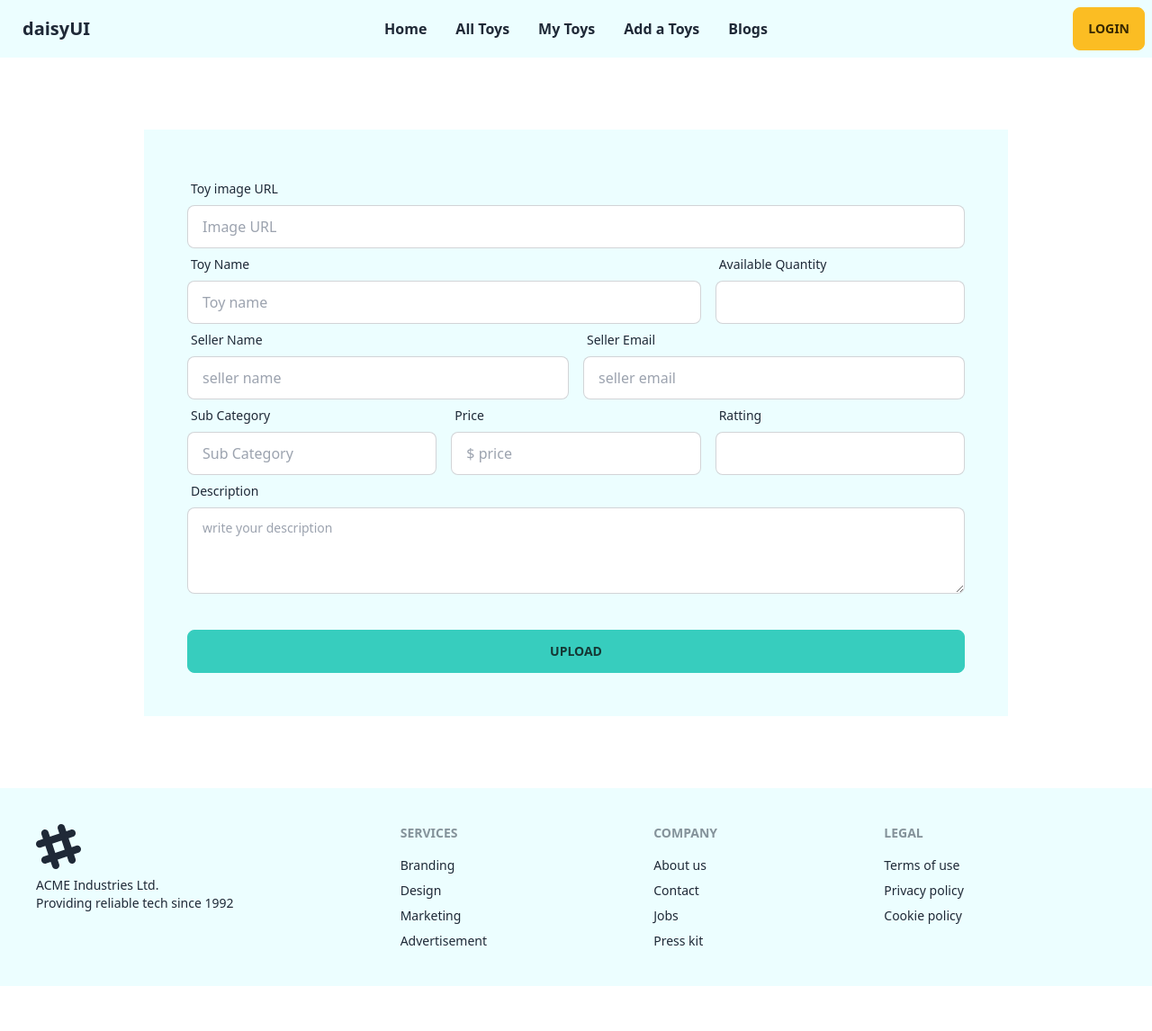
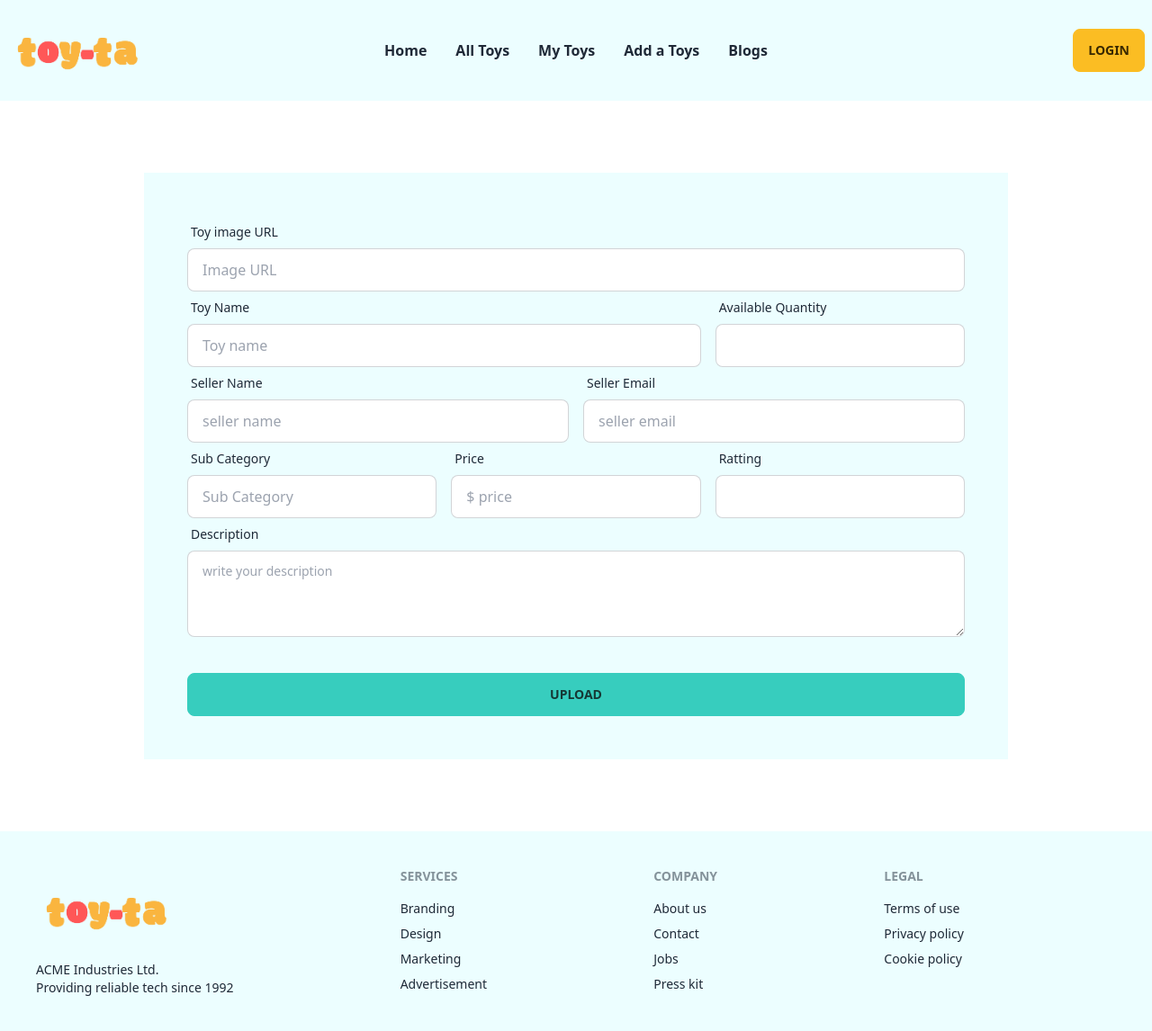
Before and after one commit to majedrahani/toy-ta, a React (Vite) app: page /addToy in a window 1280 px wide. Shown: the whole page at 90% size. Before the commit the page ends 1096 px from the top, so only its background shows below. Built offline with nearby package versions, Linux system fonts and the light colour scheme; no server answers.

Commit message:
brand logo added

```diff
--- a/src/AddToy/AddToy.jsx
+++ b/src/AddToy/AddToy.jsx
@@ -40,6 +40,9 @@ const AddToy = () => {
         .then(res => res.json())
         .then(data => {
             console.log(data)
+            if(data.insertedId){
+                alert('Upload successfully')
+            }
         })
 
         // form.reset()
--- a/src/AllToys/AllToysCard.jsx
+++ b/src/AllToys/AllToysCard.jsx
@@ -21,7 +21,7 @@ const AllToysCard = ({allToy}) => {
                         <td>
                             <div className="flex items-center space-x-3">
                                 <div className="avatar">
-                                    <div className="mask mask-squircle w-24 h-24">
+                                    <div className="mask rounded w-24 h-24">
                                         <img src={img} alt="Avatar Tailwind CSS Component" />
                                     </div>
                                 </div>
--- a/src/myToy/myToysCard.jsx
+++ b/src/myToy/myToysCard.jsx
@@ -27,7 +27,7 @@ const MyToysCard = ({ myToy, handleDelete }) => {
                             <td>
                                 <div className="flex items-center space-x-3">
                                     <div className="avatar">
-                                        <div className="mask mask-squircle w-24 h-24">
+                                        <div className="mask rounded w-24 h-24">
                                             <img src={img} alt="Avatar Tailwind CSS Component" />
                                         </div>
                                     </div>
--- a/src/shared/Footer.jsx
+++ b/src/shared/Footer.jsx
@@ -1,10 +1,11 @@
 import React from 'react';
+import logo from '../../public/toy_logo.png'
 
 const Footer = () => {
     return (
         <footer className="footer p-10 bg-cyan-50 text-base-content">
             <div>
-                <svg width="50" height="50" viewBox="0 0 24 24" xmlns="http://www.w3.org/2000/svg" fillRule="evenodd" clipRule="evenodd" className="fill-current"><path d="M22.672 15.226l-2.432.811.841 2.515c.33 1.019-.209 2.127-1.23 2.456-1.15.325-2.148-.321-2.463-1.226l-.84-2.518-5.013 1.677.84 2.517c.391 1.203-.434 2.542-1.831 2.542-.88 0-1.601-.564-1.86-1.314l-.842-2.516-2.431.809c-1.135.328-2.145-.317-2.463-1.229-.329-1.018.211-2.127 1.231-2.456l2.432-.809-1.621-4.823-2.432.808c-1.355.384-2.558-.59-2.558-1.839 0-.817.509-1.582 1.327-1.846l2.433-.809-.842-2.515c-.33-1.02.211-2.129 1.232-2.458 1.02-.329 2.13.209 2.461 1.229l.842 2.515 5.011-1.677-.839-2.517c-.403-1.238.484-2.553 1.843-2.553.819 0 1.585.509 1.85 1.326l.841 2.517 2.431-.81c1.02-.33 2.131.211 2.461 1.229.332 1.018-.21 2.126-1.23 2.456l-2.433.809 1.622 4.823 2.433-.809c1.242-.401 2.557.484 2.557 1.838 0 .819-.51 1.583-1.328 1.847m-8.992-6.428l-5.01 1.675 1.619 4.828 5.011-1.674-1.62-4.829z"></path></svg>
+                <img src={logo} alt="" className=' w-40' />
                 <p>ACME Industries Ltd.<br />Providing reliable tech since 1992</p>
             </div>
             <div>
--- a/src/shared/NavBar.jsx
+++ b/src/shared/NavBar.jsx
@@ -1,6 +1,7 @@
 import React, { useContext } from 'react';
 import { Link } from 'react-router-dom';
 import { AuthContext } from '../provider/AuthProvider';
+import logo from '../../public/toy_logo.png'
 
 const NavBar = () => {
     const { user, logOut } = useContext(AuthContext);
@@ -25,7 +26,9 @@ const NavBar = () => {
                         <li className='font-bold'><Link>Blogs</Link></li>
                     </ul>
                 </div>
-                <Link className="btn btn-ghost normal-case text-xl">daisyUI</Link>
+                <Link to='/' className="">
+                    <img src={logo} alt="" className=' w-40' />
+                </Link>
             </div>
             <div className="navbar-center hidden lg:flex">
                 <ul className="menu menu-horizontal px-1">
```
Also changed, not shown: public/toy_logo.png (added).
